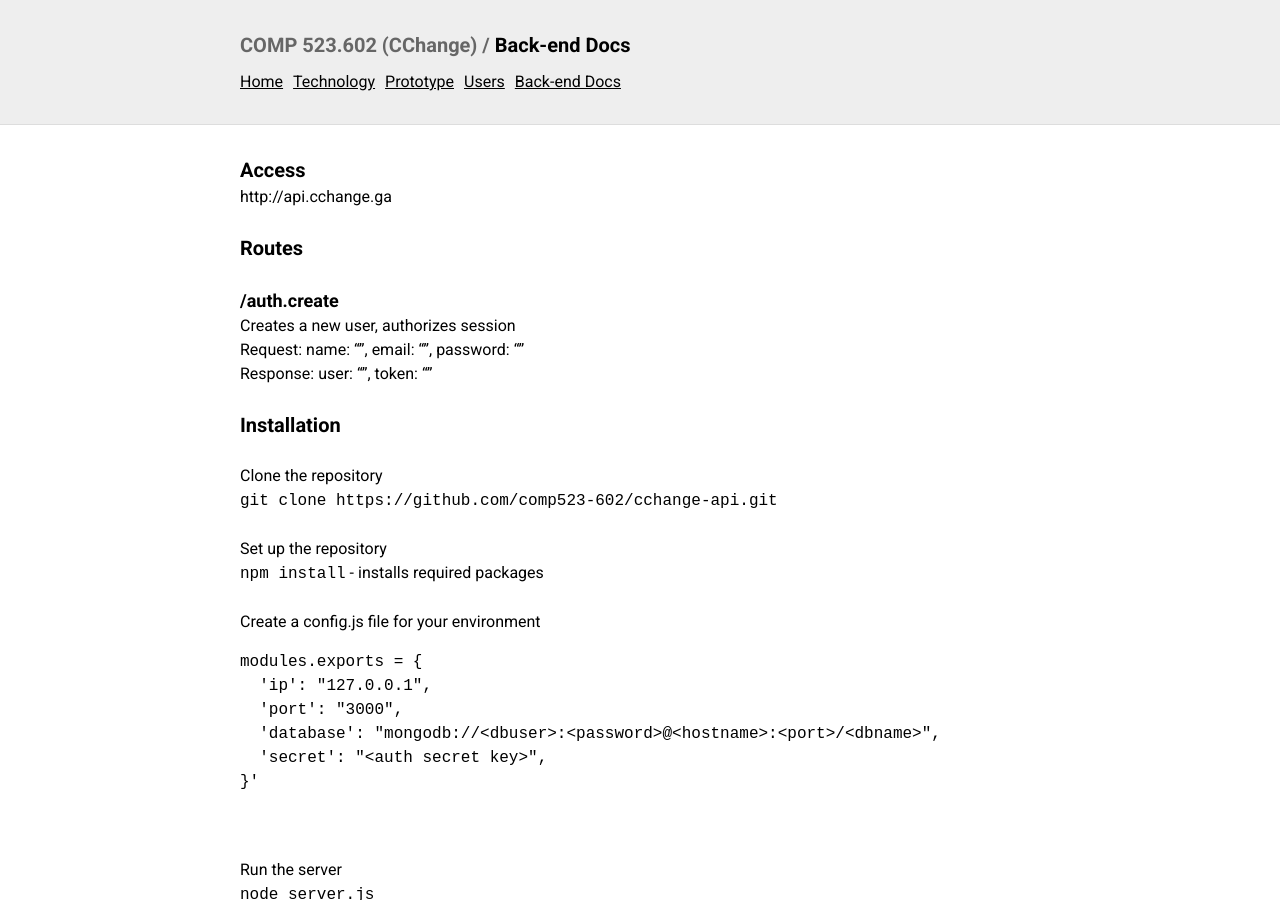
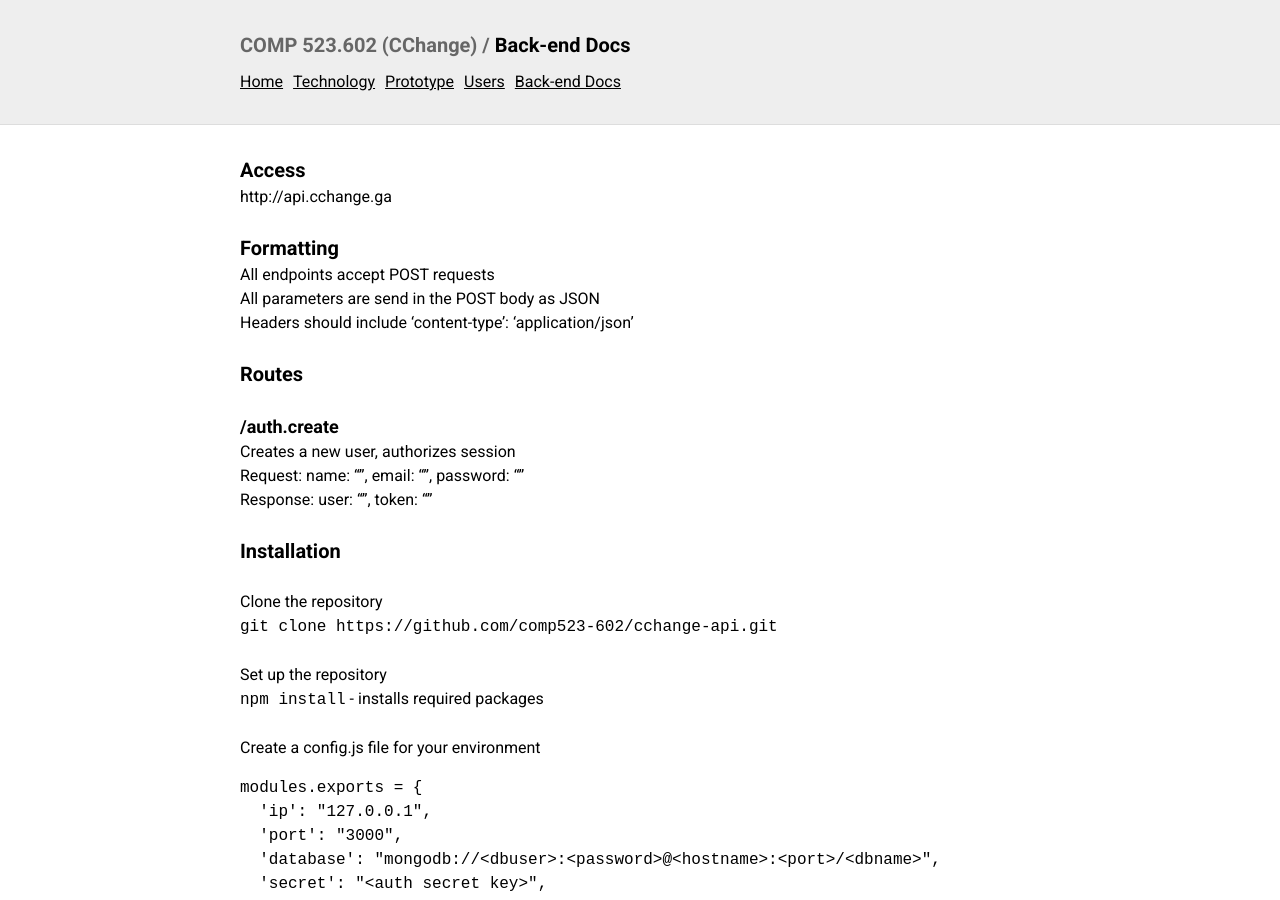
Before and after one commit to comp523-602/cchange-project, a Jekyll site: the page built from back-end-docs.markdown, in a window 1280 px wide and 900 px high. Built offline with Jekyll 4.4.1, drawn with Linux system fonts in a browser that asks for light colours.

Commit message:
Updated Back End Docs

```diff
--- a/back-end-docs.markdown
+++ b/back-end-docs.markdown
@@ -7,6 +7,11 @@
 
 ## Access
 http://api.cchange.ga
+
+## Formatting
+All endpoints accept POST requests
+All parameters are send in the POST body as JSON
+Headers should include 'content-type': 'application/json'
 
 ## Routes
 
```
